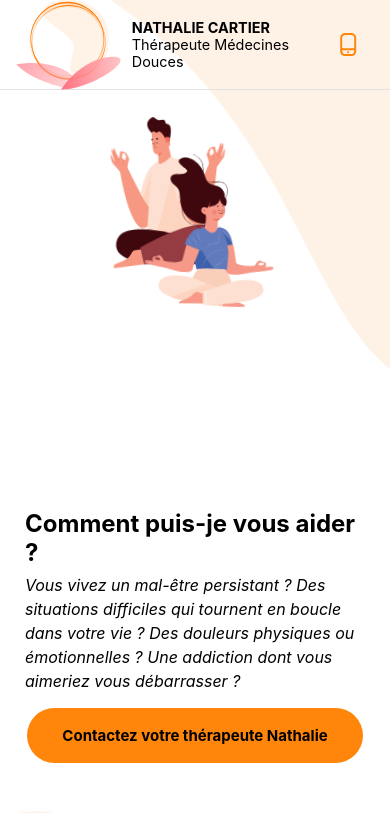
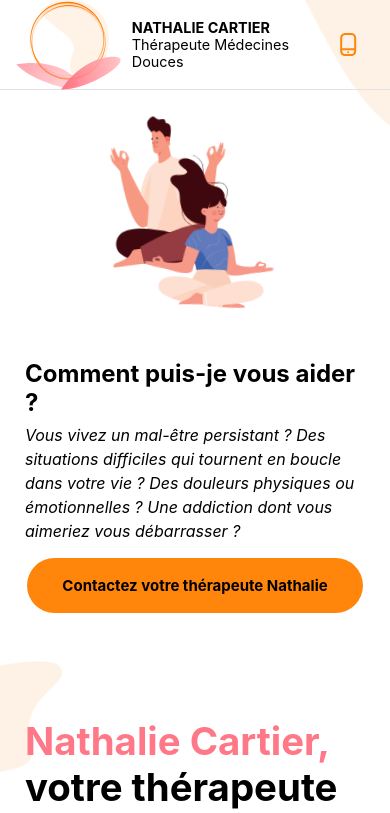
Before and after one commit to SeguinLoic/Nathalie-Therapie, a Next.js app: page / in a window 390 px wide. Shown: the top 813 px of the page. Built offline with nearby package versions, Linux system fonts and the light colour scheme.

Commit message:
new slider

```diff
--- a/styles/Slider.module.css
+++ b/styles/Slider.module.css
@@ -168,6 +168,9 @@
 
 /* ///////////////////////////////////////////////// 450PX */
 @media screen and (max-width: 450px) {
+  .figures {
+    height: 200px;
+  }
   .slider {
     background-position: 69% 120%;
   }
```
